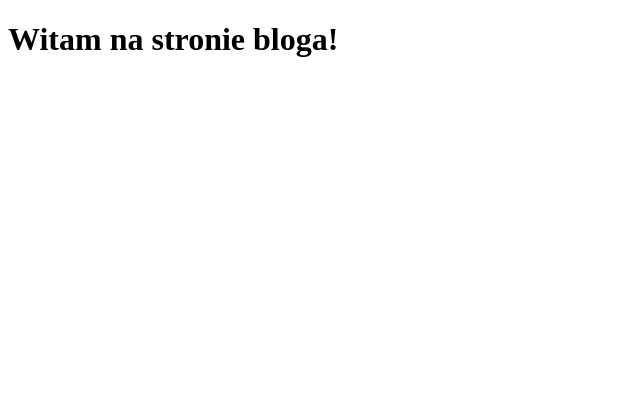
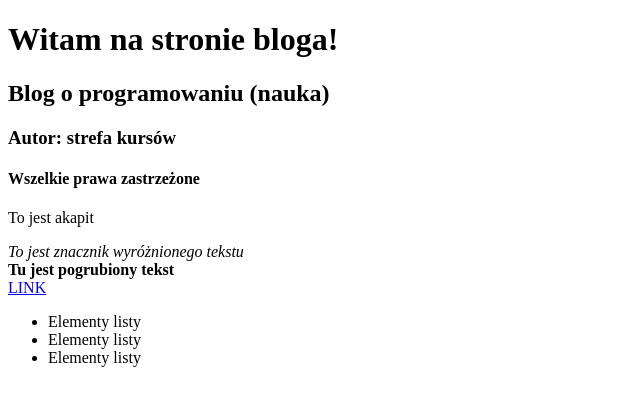
Before and after one commit to musialk/djangoblog, a Django app: page / in a window 1280 px wide. Shown: the top 406 px of the page, without its empty margins (0-640 px from the left). Run offline with Django 4.2, Linux system fonts and the light colour scheme.

Commit message:
dodanie szablonów html

```diff
--- a/blog/templates/blog/post_list.html
+++ b/blog/templates/blog/post_list.html
@@ -1,11 +1,31 @@
 <!DOCTYPE html>
     <html lang="en">
+
         <head>
             <meta charset="UTF-8">
             <title>Blog dla programistów</title>
         </head>
+
 <body>
-    <h1>Witam na stronie bloga!</h1>
+    <div>
+        <h1>Witam na stronie bloga!</h1>
+        <h2>Blog o programowaniu (nauka)</h2>
+        <h3>Autor: strefa kursów</h3>
+        <h4>Wszelkie prawa zastrzeżone</h4>
+    </div>
+    <div>
+        <p>To jest akapit</p>
+        <em>To jest znacznik wyróżnionego tekstu</em><br>
+        <strong>Tu jest pogrubiony tekst</strong>
+        <a href="https://strefakursow.pl"><br>LINK</a>
+    </div>
+    <div>
+    <ul>
+        <li>Elementy listy</li>
+        <li>Elementy listy</li>
+        <li>Elementy listy</li>
+    </ul>
+    </div>
 </body>
 
 </html>
```
